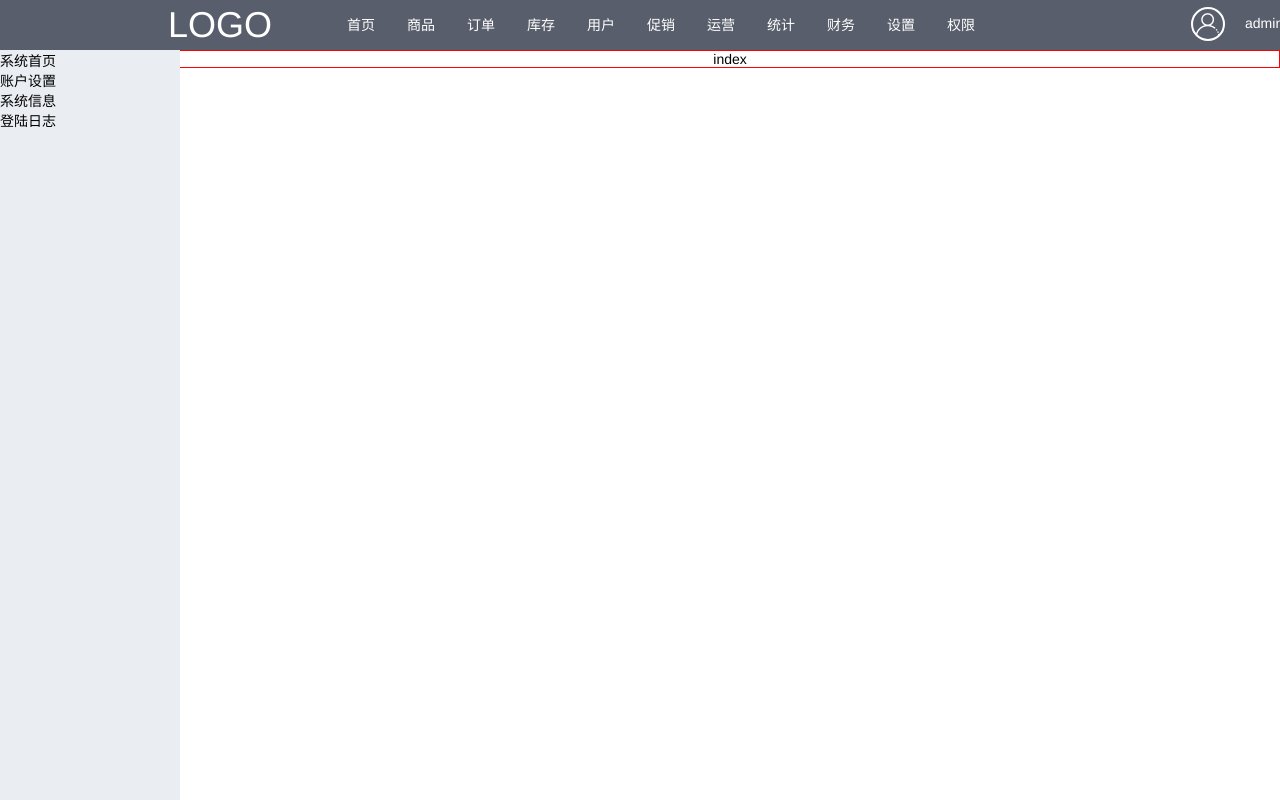
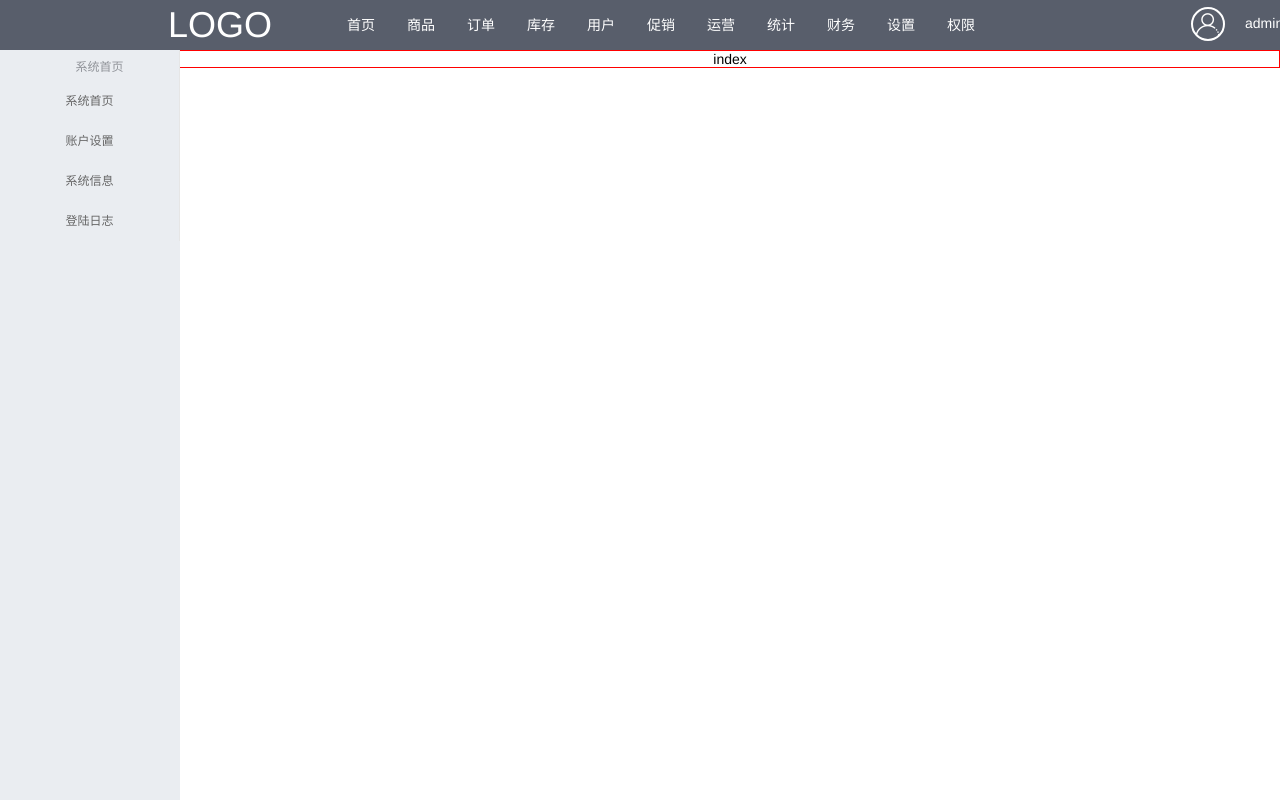
Before and after one commit to cegle/retail-management, a Vue app: page /#/home/homepage in a window 1280 px wide. Built offline with nearby package versions, Linux system fonts and the light colour scheme.

Commit message:
日常更新

```diff
--- a/src/components/Acount.vue
+++ b/src/components/Acount.vue
@@ -1,8 +1,6 @@
 <template>
-
+	<div class="acount">acount</div>
 </template>
 <script>
-export default {
-
-}
+	export default {};
 </script>
--- a/src/components/Logs.vue
+++ b/src/components/Logs.vue
@@ -0,0 +1,3 @@
+<template>
+	<div class="logs">logs</div>
+</template>
--- a/src/components/System.vue
+++ b/src/components/System.vue
@@ -0,0 +1,3 @@
+<template>
+	<div class="system">system</div>
+</template>
--- a/src/views/Home.vue
+++ b/src/views/Home.vue
@@ -24,14 +24,17 @@
 		</header>
 		<div class="main">
 			<div class="aside">
-        <div class="title"></div>
-
-        <router-link
-          :to="item.path"
-          tag="li"
-          v-for="(item,index) in menuList"
-          :key="index"
-        >{{item.name}}</router-link>
+				<el-menu
+					background-color="#eaedf1"
+					text-color="#666666"
+					active-text-color="rgba(26, 188, 156, 0.8)"
+					router
+				>
+					<el-menu-item-group>
+						<template slot="title" style="padding-left:0;">系统首页</template>
+						<el-menu-item v-for="(item,index) in menuList" :key="index" :index="item.path">{{item.name}}</el-menu-item>
+					</el-menu-item-group>
+				</el-menu>
 			</div>
 			<div class="content">
 				<router-view></router-view>
@@ -86,7 +89,8 @@ export default {
 $header-bg-color: rgba(70, 76, 91, 0.898039215686275);
 $aside-bg-color: rgba(234, 237, 241, 1);
 header {
-  min-width: 1920px;
+	min-width: 1240px;
+	width: 100%;
 	background-color: $header-bg-color;
 	height: 50px;
 	color: white;
@@ -162,6 +166,25 @@ header {
 		top: 50px;
 		bottom: 0;
 		background-color: $aside-bg-color;
+		text-align: center;
+		.el-menu {
+			.el-menu-item-group {
+				ul {
+					.el-menu-item {
+						height: 40px;
+						line-height: 40px;
+						font-size: 12px;
+					}
+					.el-menu-item:hover {
+						background-color: red;
+					}
+				}
+				.el-menu-item-group__title {
+					padding-left: 0;
+					font-size: 14px;
+				}
+			}
+		}
 	}
 	.content {
 		width: 100%;
```
Also changed, not shown: src/router/index.js (+19 -3 lines). Lines whose indentation alone changed are shown as unchanged.
